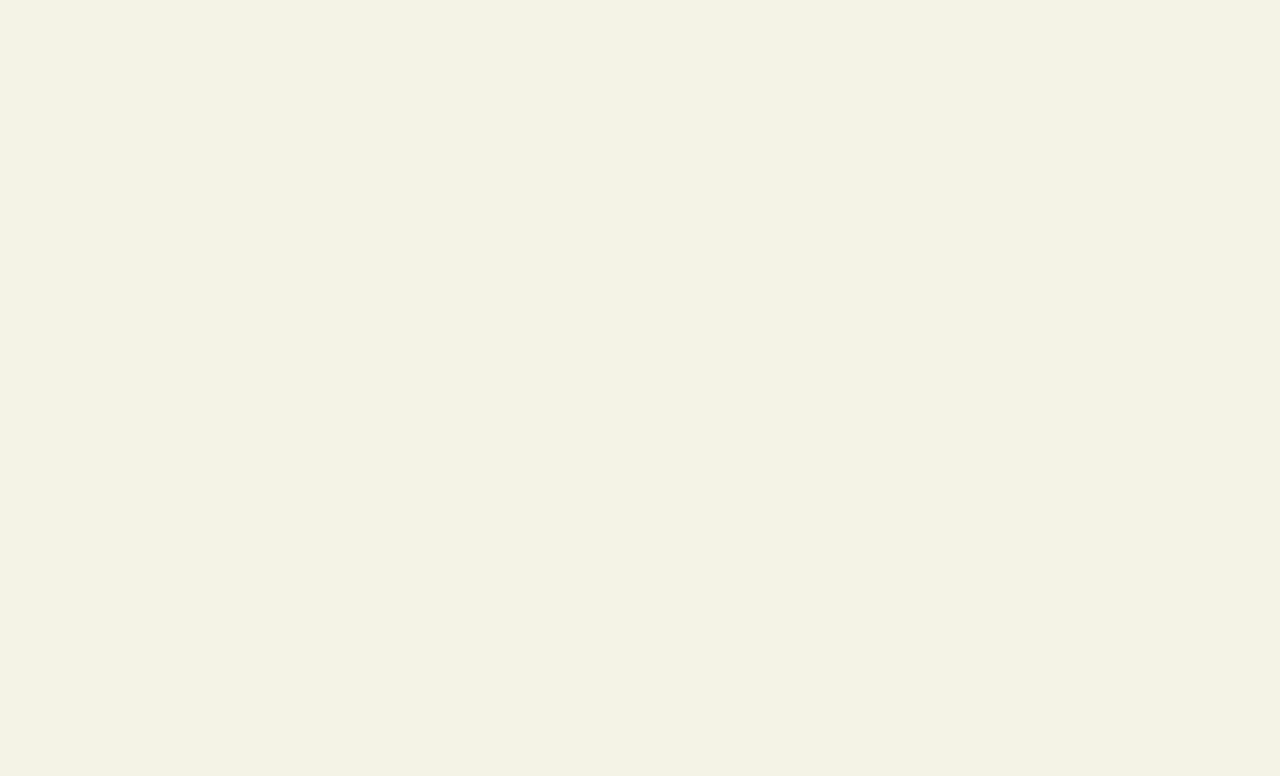
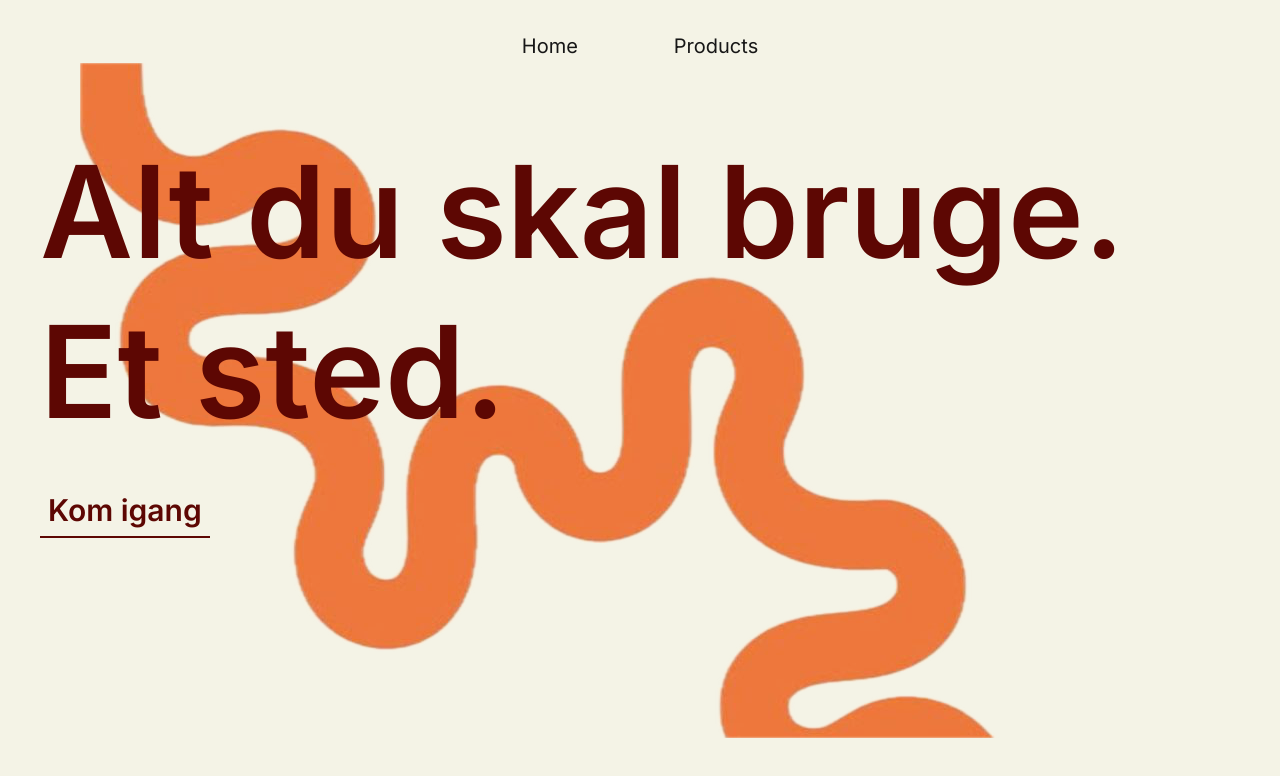
Before and after one commit to eydbjorgham/simpelshop2, a Next.js app: page / in a window 1280 px wide. Shown: the top 776 px of the page. Built offline with nearby package versions, Linux system fonts and the light colour scheme.

Commit message:
Refactor Home page layout and update Button component to use Link for navigation

```diff
--- a/src/app/page.js
+++ b/src/app/page.js
@@ -10,21 +10,34 @@ const inter = Inter({
 
 export default function Home() {
   return (
-    <body className={inter.className}>
+    <section className={inter.className}>
       <header>
-        <Navbar />
+        <nav className="relative z-10">
+          <Navbar />
+        </nav>
       </header>
       <main className="flex flex-row">
-        <div className="flex flex-col gap-8 mt-10 ml-10">
-          <h1 className="text-9xl text-(--h1-color) font-black z-1 relative leading-40">Alt du skal bruge. <br></br> Et sted.</h1>
+        <div className="mt-10 ml-10 flex flex-col gap-8">
+          <h1 className="relative z-1 text-9xl leading-40 font-black text-(--h1-color)">
+            Alt du skal bruge. <br></br> Et sted.
+          </h1>
+
           <Button
-          text="Kom igang"
-          // onClick={() => console.log("Klik!")}
+            text="Kom igang"
+            // onClick={() => console.log("Klik!")}
+            href="/products"
+            className="z-10"
           />
         </div>
-          <Image src="/orange-thread.png" alt="Illustration" width={500} height={300} className="h-150 w-300 object-contain z-0 absolute" />
+        <Image
+          src="/orange-thread.png"
+          alt="Illustration"
+          width={500}
+          height={300}
+          className="absolute top-0 right-0 z-0 h-200 w-300 object-contain"
+        />
       </main>
       <footer></footer>
-    </body>
+    </section>
   );
 }
--- a/src/components/Button.jsx
+++ b/src/components/Button.jsx
@@ -1,13 +1,18 @@
 // import { useState } from "react";
+import Link from "next/link";
 
-const Button = ({ text, onClick }) => {
+const Button = ({ text, href = "#" }) => {
   return (
-    <button
-      className={"border-0 border-b-2 border-(--h1-color) bg-transparent p-2 w-fit font-semibold hover:cursor-pointer hover:scale-105 transition-transform duration-200 z-1 text-(--h1-color) text-3xl"}
-    //   onClick={onClick}
-    >
-      {text}
-    </button>
+    <Link href={href}>
+      <div
+        className={
+          "z-10 w-fit border-0 border-b-2 border-(--h1-color) bg-transparent p-2 text-3xl font-semibold text-(--h1-color) transition-transform duration-200 hover:scale-105 hover:cursor-pointer"
+        }
+        //   onClick={onClick}
+      >
+        {text}
+      </div>
+    </Link>
   );
 };
 
--- a/src/components/Navbar.jsx
+++ b/src/components/Navbar.jsx
@@ -3,14 +3,12 @@ import Link from "next/link";
 const Navbar = () => {
   return (
     <nav>
-      <ul className="flex justify-center space-x-24 text-xl  p-8 sticky">
+      <ul className="sticky flex justify-center space-x-24 p-8 text-xl">
         <li>
-          {/* <Link href="/">Home</Link> */}
-          <a href="#">Home</a>
+          <Link href="/">Home</Link>
         </li>
         <li>
-          {/* <Link href="/">Products</Link> */}
-            <a href="#">Products</a>
+          <Link href="/products">Products</Link>
         </li>
       </ul>
     </nav>
--- a/src/components/ProductCard.jsx
+++ b/src/components/ProductCard.jsx
@@ -21,7 +21,7 @@ const FetchProducts = async ( { category } ) => {
     <div className="grid grid-cols-1 md:grid-cols-2 lg:grid-cols-3 xl:grid-cols-3 gap-6 p-6">
       {products.map((product) => (
         <div key={product.id}>
-          <Link href={`/detalje/${product.id}`}>
+          <Link href={`/products/${product.id}`}>
             <div className="rounded-2xl bg-white shadow-lg p-4 hover:shadow-xl transition-shadow">
               <Image
                 src={product.thumbnail}
```
